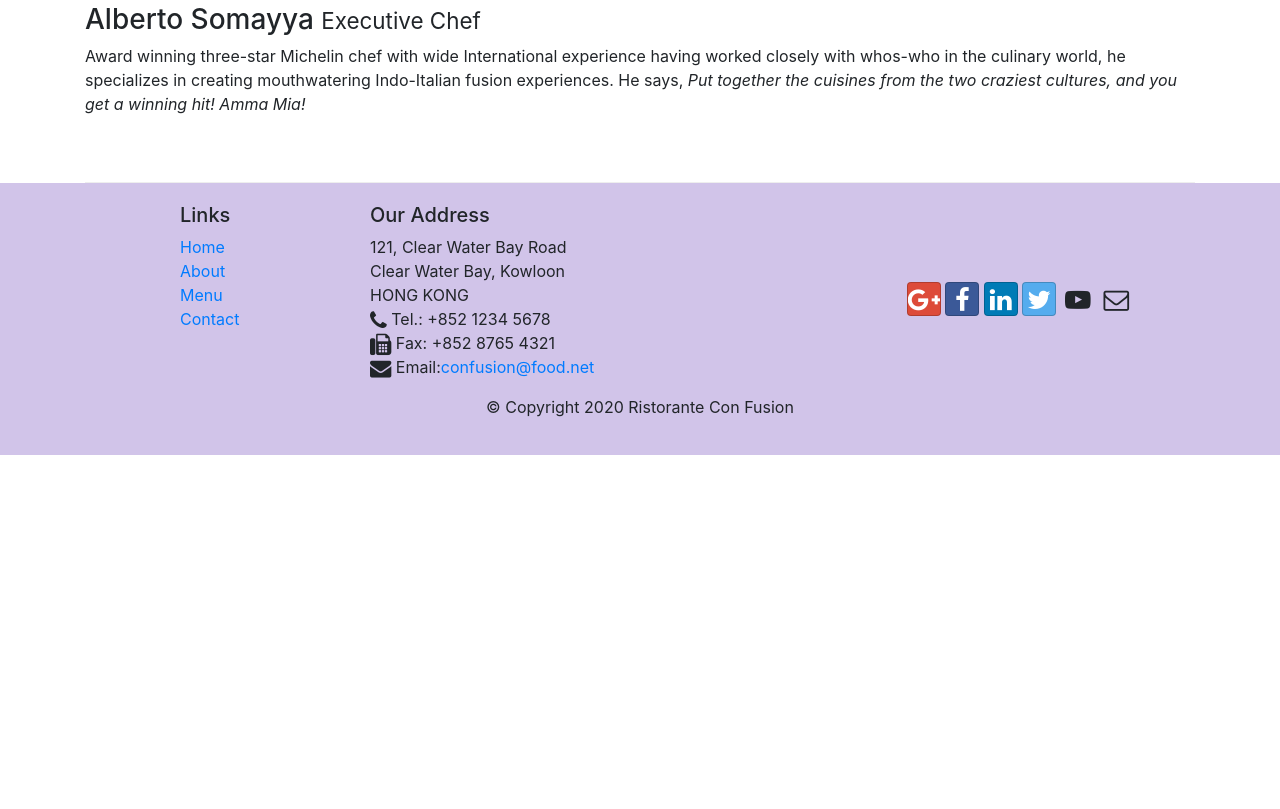
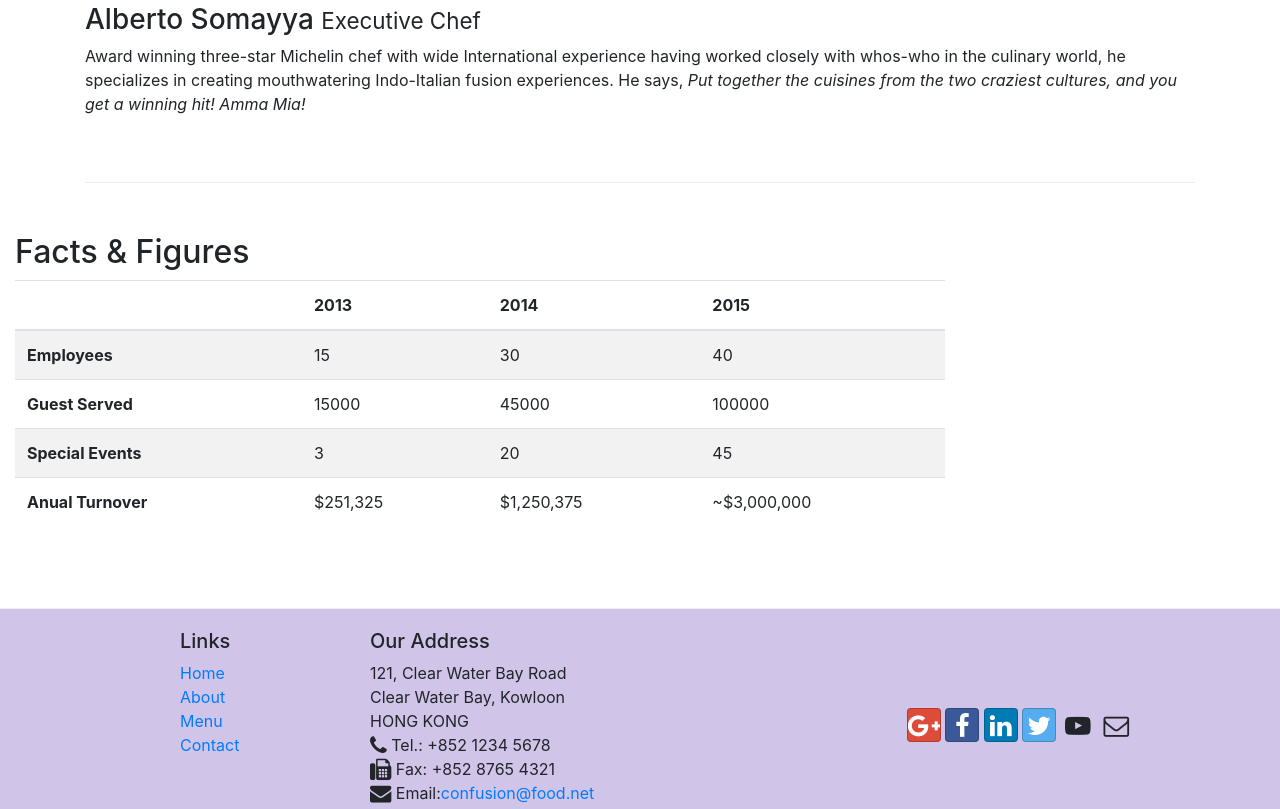
Before and after one commit to 3scava1i3r/Bootstrap_project-1, a website: page aboutus.html in a window 1280 px wide. Shown: the part 1348-2157 px from the top of the page. Before the commit the page ends 1803 px from the top, so only its background shows below. Drawn offline with nearby package versions, Linux system fonts and the light colour scheme.

Commit message:
card and table in aboutus

```diff
--- a/aboutus.html
+++ b/aboutus.html
@@ -67,6 +67,21 @@
                 <p>The restaurant traces its humble beginnings to <em>The Frying Pan</em>, a successful chain started by our CEO, Mr. Peter Pan, that featured for the first time the world's best cuisines in a pan.</p>
               </div>
               <div class="col-12 col-sm-6">
+                <div class="card">
+                  <h3 class="card-header bg-primary text-white">Facts At a Glance</h3>
+                  <div class="card-body">
+                    <dl class="row">
+                      <dt class="col-6">Started</dt>
+                      <dd class="col-6"> 3 Feb 2013</dd>
+                      <dt class="col-6">Major Stake Holder</dt>
+                      <dd class="col-6"> HK Fine Inc.</dd>
+                      <dt class="col-6">Last Year turnover</dt>
+                      <dd class="col-6">$123,542,222</dd>
+                      <dt class="col-6">Employees</dt>
+                      <dd class="col-6">40</dd>
+                    </dl>
+                  </div>
+                </div>
               </div>
               </div>
         </div>
@@ -97,6 +112,54 @@
                 </div>
               </div>
             </div>
+
+            <div class="row row-content">
+                <div class="col-12 col-sm-9">
+                  <h2>Facts &amp; Figures</h2>
+                  <div class="table table-responsive">
+                    <table class="table table-striped">
+                      <thead class="thread-dark">
+                        <tr>
+                          <th>&nbsp;</th>
+                          <th>2013</th>
+                          <th>2014</th>
+                          <th>2015</th>
+                        </tr>
+                      </thead>
+                      <tbody>
+                        <tr>
+                          <th>Employees</th>
+                          <td>15</td>
+                          <td>30</td>
+                          <td>40</td>
+                        </tr>
+                        <tr>
+                          <th>Guest Served</th>
+                          <td>15000</td>
+                          <td>45000</td>
+                          <td>100000</td>
+                        </tr>
+                        <tr>
+                          <th>Special Events</th>
+                          <td>3</td>
+                          <td>20</td>
+                          <td>45</td>
+                        </tr>
+                        <tr>
+                          <th>Anual Turnover</th>
+                          <td>$251,325</td>
+                          <td>$1,250,375</td>
+                          <td>~$3,000,000</td>
+                        </tr>
+                      </tbody>
+                    </table>
+                  </div>
+                </div>
+                <div class="col-12 col-sm-3">
+
+                </div>
+            </div>
+
 
     <footer class="footer">
         <div class="container">
```
Also changed, not shown: index.html (+1 -1 lines).
